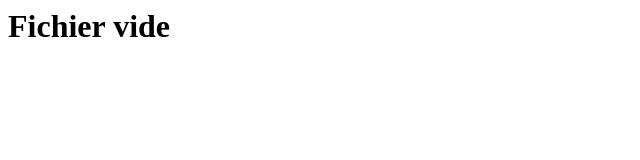
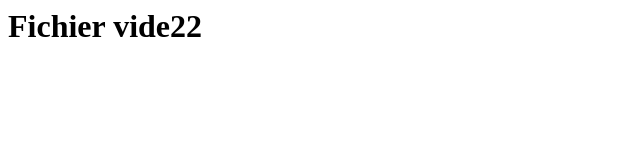
Before and after one commit to cdore00/servG, a website: page v1.html in a window 1280 px wide. Shown: the full height of the page, 0-640 px from the left. Drawn offline with Linux system fonts and the light colour scheme.

Commit message:
Update v1.html

```diff
--- a/v1.html
+++ b/v1.html
@@ -23,6 +23,6 @@
 
 </head>
 <body>
-<h1>Fichier vide</h1>
+<h1>Fichier vide22</h1>
 </body>
 </html>
```
